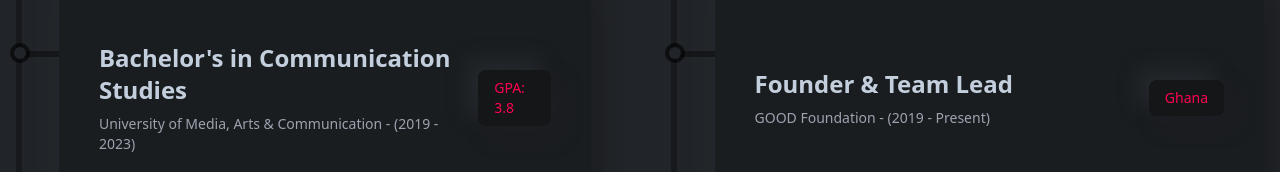
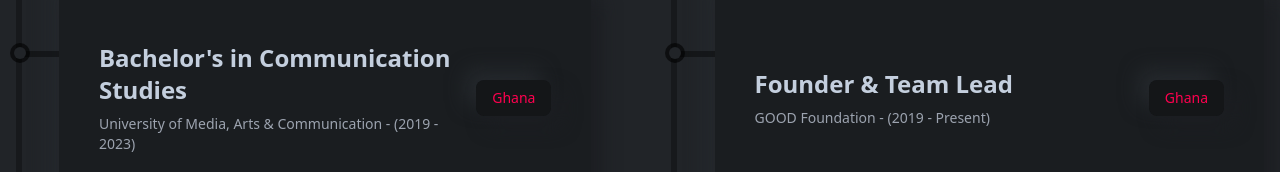
Before and after one commit to Jossyboydgenius/Speakers-portfolio, a React (Create React App) app: page / in a window 1280 px wide. Shown: the part 4622-4794 px from the top of the page. Built offline with nearby package versions, Linux system fonts and the light colour scheme.

Commit message:
Refactor Education component to update education details

```diff
--- a/src/components/resume/Education.js
+++ b/src/components/resume/Education.js
@@ -19,7 +19,8 @@ const Education = () => {
           <ResumeCard
             title="Bachelor's in Communication Studies"
             subTitle="University of Media, Arts & Communication - (2019 - 2023)"
-            result="GPA: 3.8"
+            // result="GPA: 3.8"
+            result="Ghana"
             des="Specialized in journalism with a focus on advocacy and behavioral change communication towards sustainable development."
           />
         </div>
```
